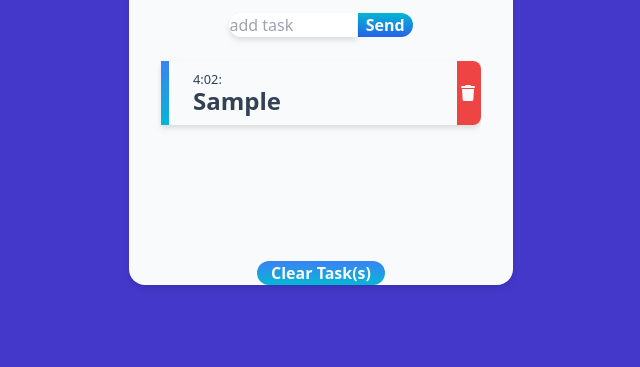
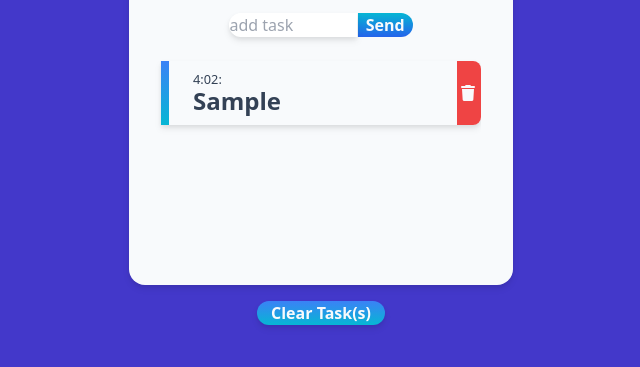
Before and after one commit to Mahmoud974/Todo-list_2023, a website: page index.html in a window 1280 px wide. Both pictures are taken after typing "Sample" into the empty fields and a click on the input "Send". Shown: the part 195-562 px from the top of the page, without its empty margins (319-959 px from the left). Drawn offline with nearby package versions, Linux system fonts and the light colour scheme.

Commit message:
modif en cours

```diff
--- a/index.html
+++ b/index.html
@@ -35,11 +35,12 @@
 
             <ul class="overflow-y-auto overflow-x-hidden h-52" id="myLists">
             </ul>
+
            <div>
         </div>
     </div>
     <button
-       class="mt-12 rounded-full bg-gradient-to-t from-cyan-500 to-blue-500 w-32 text-slate-50 font-bold mx-auto flex justify-center align-center mt-2"
+       class="mt-12 rounded-full bg-gradient-to-t from-cyan-500 to-blue-500 w-32 text-slate-50 font-bold mx-auto flex justify-center align-center"
        id="clear">Clear Task(s)</button>
  </div>
 <script src='script.js'></script>
--- a/script.js
+++ b/script.js
@@ -133,6 +133,7 @@ const oneList = (e) => {
 };
 
 form.addEventListener("submit", oneList);
+
 /**
  * Afficher la data stocker depuis le localStorage
  */
@@ -141,7 +142,6 @@ const recordData = () => {
     tabTasksData
       .sort((a, b) => a.apply_for_date - b.apply_for_date)
       .map((displayTheTask, index) => {
-        console.log(index);
         elements = createElements();
         setClassNames(elements);
         setText(elements, displayTheTask.apply_for_date, displayTheTask.myTask);
@@ -161,3 +161,5 @@ document.querySelectorAll(".delete_task").forEach((several_tasks) => {
     e.target.closest("li").remove();
   });
 });
+let arr = [{ go: "yo" }, [1, 5]].flat();
+console.log(arr);
```
